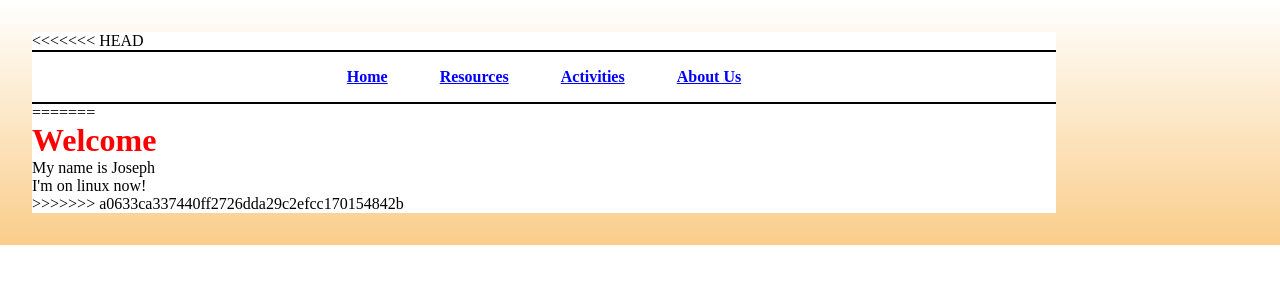
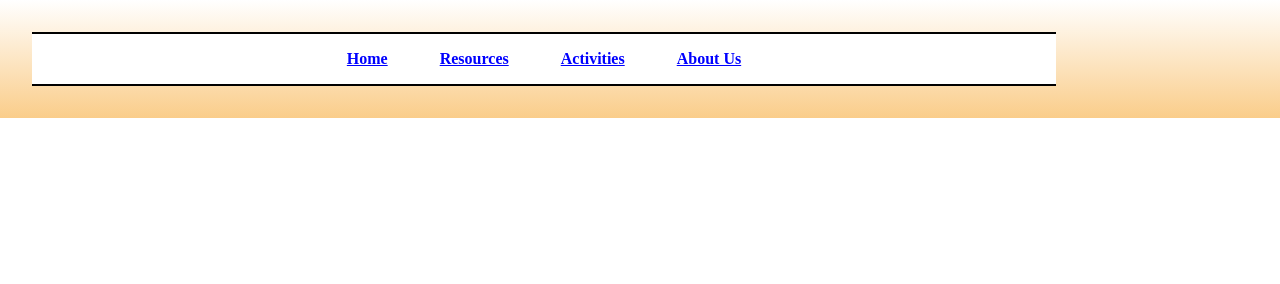
Before and after one commit to nift-y/website, a plain HTML site: page index.html in a window 1280 px wide. Drawn offline with Linux system fonts and the light colour scheme.

Commit message:
fixed index

```diff
--- a/index.html
+++ b/index.html
@@ -7,7 +7,6 @@
         <link rel="stylesheet" href="styles/main.css">
     </head>
     <body>
-<<<<<<< HEAD
         <header>
 
 
@@ -26,11 +25,6 @@
 
         </footer>
 
-=======
-        <h1>Welcome</h1>
-        <p>My name is Joseph</p>
-        <p>I'm on linux now!</p>
->>>>>>> a0633ca337440ff2726dda29c2efcc170154842b
     </body>
 
 </html>
```
